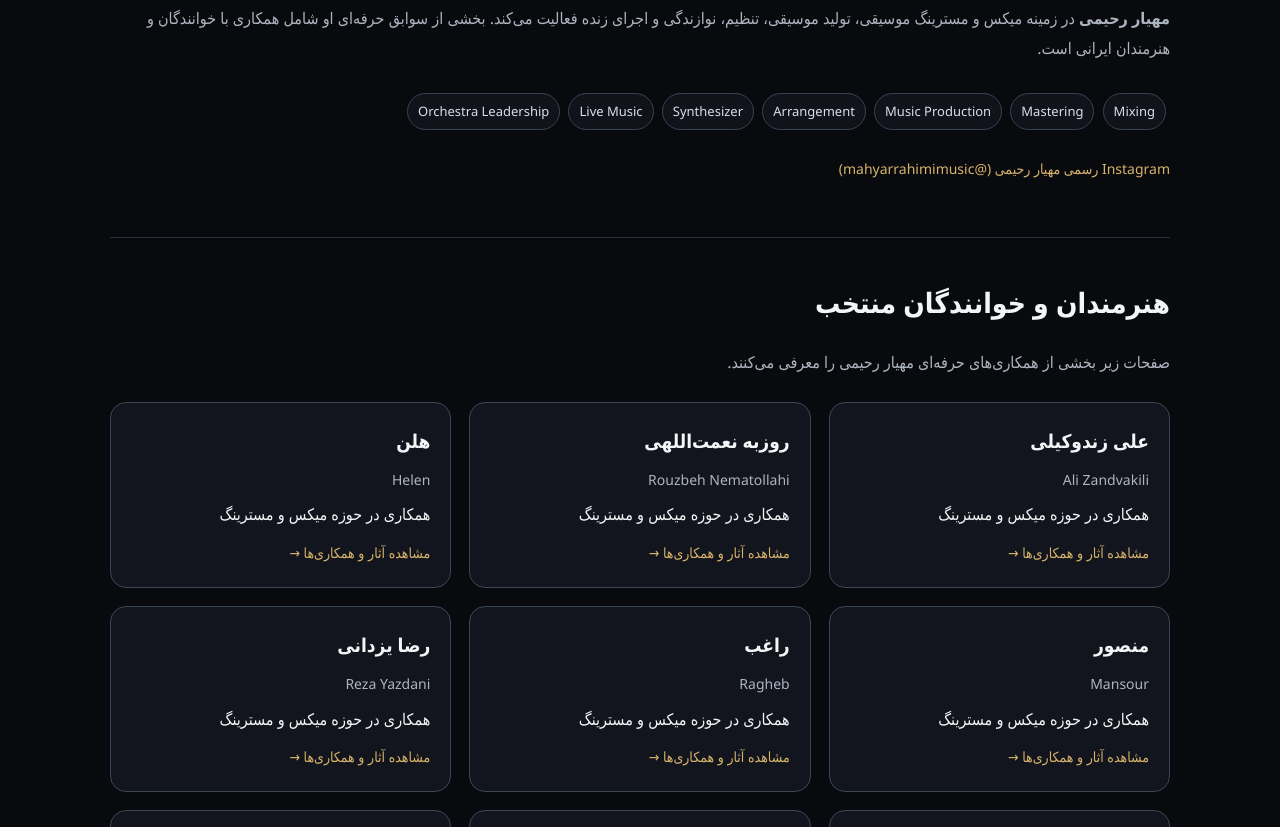
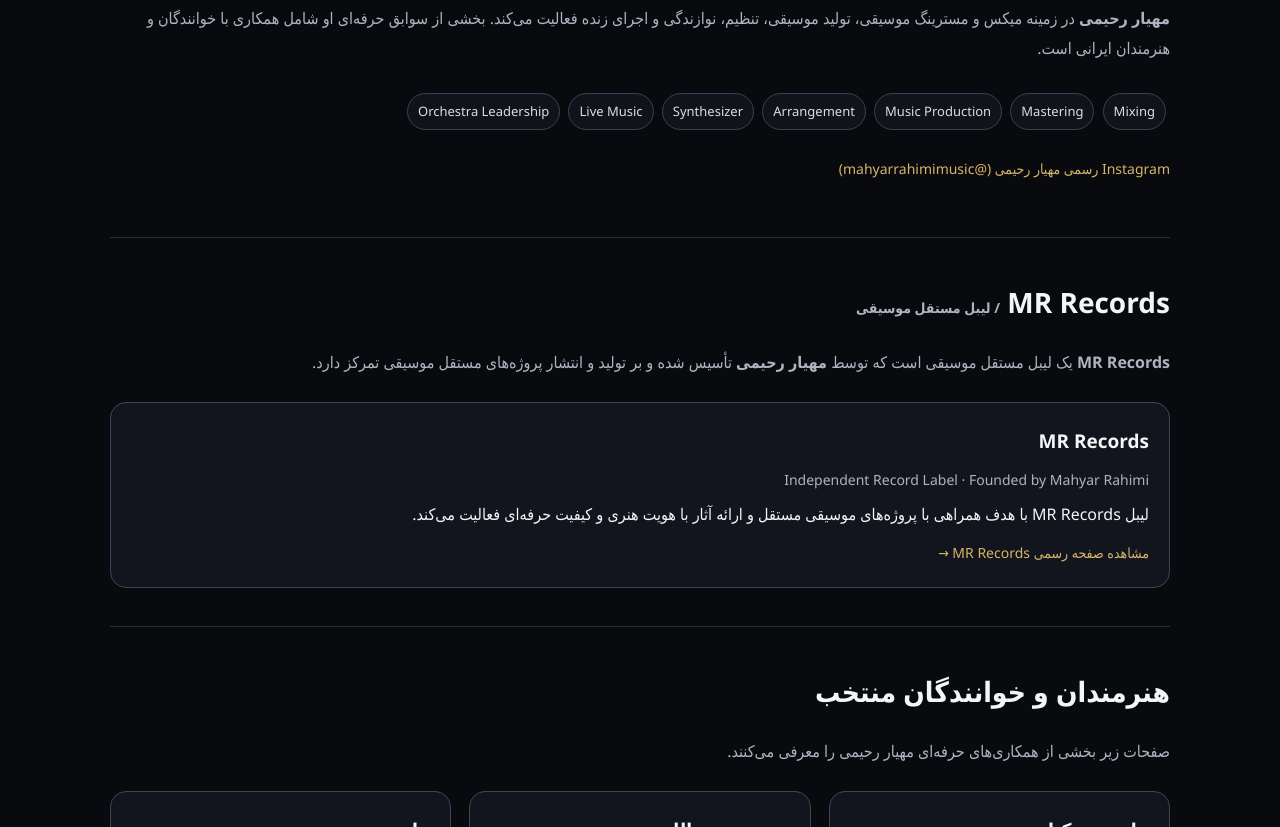
Before and after one commit to mahyarrahimi1/mahyarrahimi1.github.io, a plain HTML site: page index.html in a window 1280 px wide. Shown: the part 638-1465 px from the top of the page. Drawn offline with Linux system fonts and the light colour scheme.

Commit message:
Update index.html

```diff
--- a/index.html
+++ b/index.html
@@ -1458,6 +1458,44 @@
 
     </section>
 
+    <!-- MR RECORDS -->
+
+    <section id="mr-records" aria-labelledby="mr-records-heading">
+
+      <h2 id="mr-records-heading">
+        MR Records
+        <span class="meta"> / لیبل مستقل موسیقی</span>
+      </h2>
+
+      <p class="lead">
+        <strong>MR Records</strong> یک لیبل مستقل موسیقی است که توسط
+        <strong>مهیار رحیمی</strong> تأسیس شده و بر تولید و انتشار پروژه‌های
+        مستقل موسیقی تمرکز دارد.
+      </p>
+
+      <div class="card priority">
+
+        <h3>
+          <a href="/label.html">MR Records</a>
+        </h3>
+
+        <p class="meta">
+          Independent Record Label · Founded by Mahyar Rahimi
+        </p>
+
+        <p>
+          لیبل MR Records با هدف همراهی با پروژه‌های موسیقی مستقل و ارائه
+          آثار با هویت هنری و کیفیت حرفه‌ای فعالیت می‌کند.
+        </p>
+
+        <a class="artist-link" href="/label.html">
+          مشاهده صفحه رسمی MR Records →
+        </a>
+
+      </div>
+
+    </section>
+
     <!-- FEATURED ARTISTS -->
 
     <section>
```
